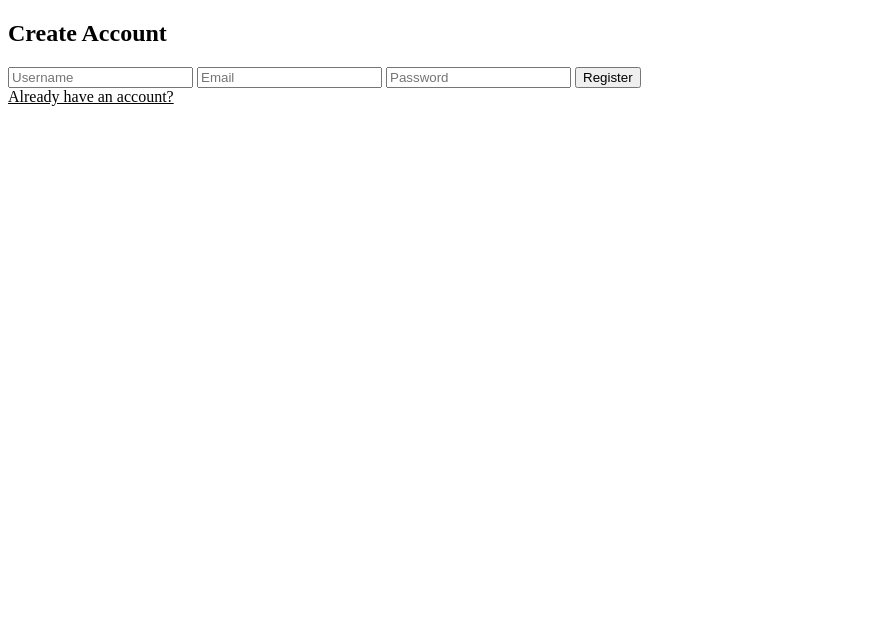
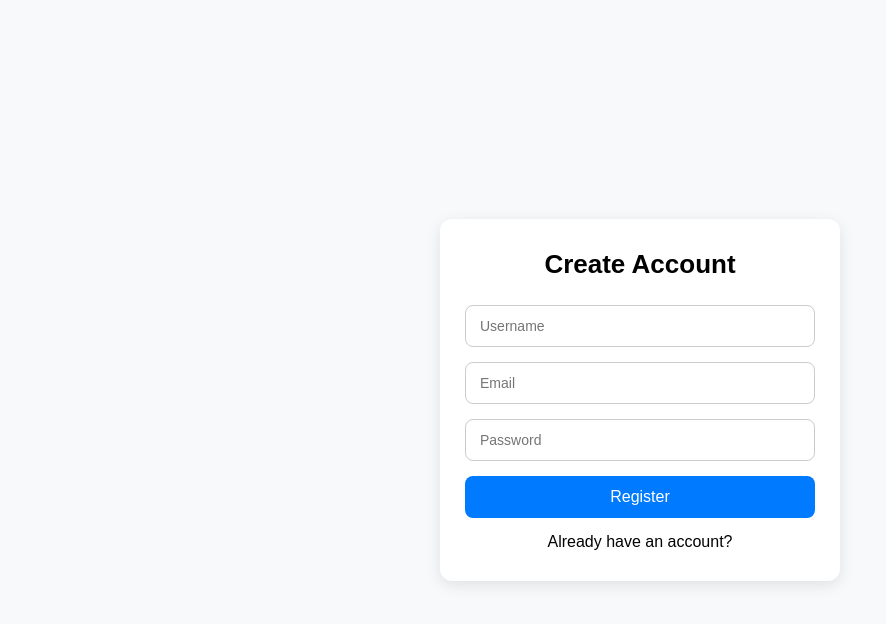
Before and after one commit to Toshiii10/group-lab, a plain HTML site: page templates/register.html in a window 1280 px wide. Shown: the whole page, without its empty margins (0-886 px from the left). Drawn offline with Linux system fonts and the light colour scheme.

Commit message:
Added Linkrel in register-html and added register-css

```diff
--- a/templates/register.css
+++ b/templates/register.css
@@ -0,0 +1,80 @@
+
+* {
+  margin: 0;
+  padding: 0;
+  box-sizing: border-box;
+  font-family: 'Poppins', sans-serif;
+}
+
+body {
+  background: #f8f9fa;
+  display: flex;
+  justify-content: center;
+  align-items: center;
+  height: 100vh;
+}
+
+.container {
+  background: #ffffff;
+  width: 100%;
+  max-width: 400px;
+  padding: 30px 25px;
+  border-radius: 12px;
+  box-shadow: 0 4px 15px rgba(0, 0, 0, 0.1);
+}
+
+h2 {
+  margin-bottom: 25px;
+  text-align: center;
+  font-size: 26px;
+  color: #333;
+}
+
+form input {
+  display: block;
+  width: 100%;
+  padding: 12px 14px;
+  margin-bottom: 15px;
+  border: 1px solid #ccc;
+  border-radius: 8px;
+  font-size: 14px;
+  transition: border 0.3s, box-shadow 0.3s;
+}
+
+form input:focus {
+  border-color: #007bff;
+  box-shadow: 0 0 4px rgba(0, 123, 255, 0.3);
+  outline: none;
+}
+
+button.submit {
+  width: 100%;
+  padding: 12px;
+  background-color: #007bff;
+  border: none;
+  border-radius: 8px;
+  color: white;
+  font-size: 16px;
+  font-weight: 500;
+  cursor: pointer;
+  transition: background-color 0.3s ease;
+}
+
+button.submit:hover {
+  background-color: #0056b3;
+}
+
+.account-already {
+  text-align: center;
+  margin-top: 15px;
+}
+
+.account-already a {
+  text-decoration: none;
+  color: #007bff;
+  font-weight: 500;
+}
+
+.account-already a:hover {
+  text-decoration: underline;
+}
--- a/templates/register.html
+++ b/templates/register.html
@@ -4,6 +4,7 @@
     <meta charset="UTF-8">
     <meta name="viewport" content="width=device-width, initial-scale=1.0">
     <title>Register</title>
+    <link rel="stylesheet" href="register.css">
 </head>
 <body class="bg-light">
 <div class="container">
```
